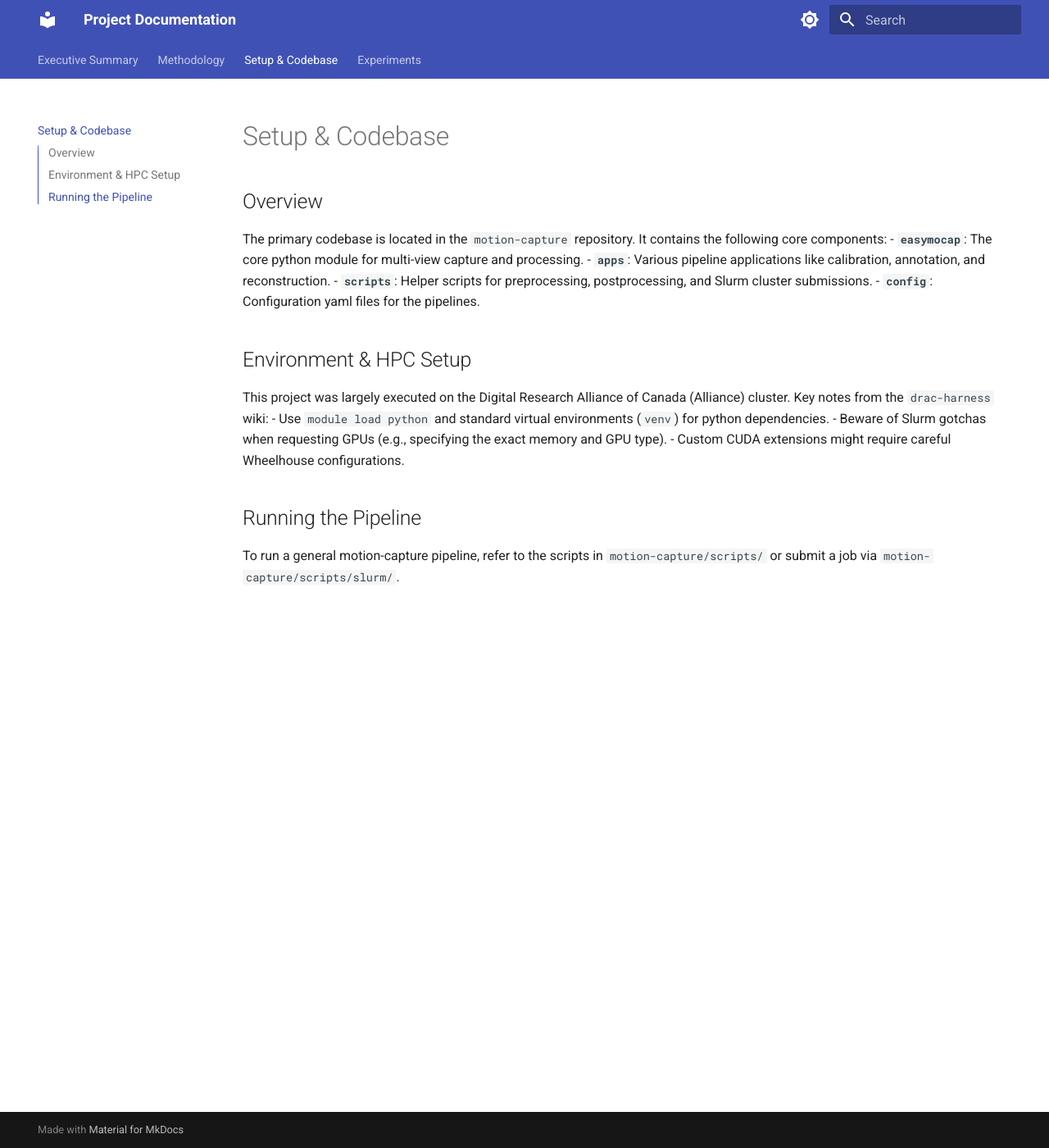
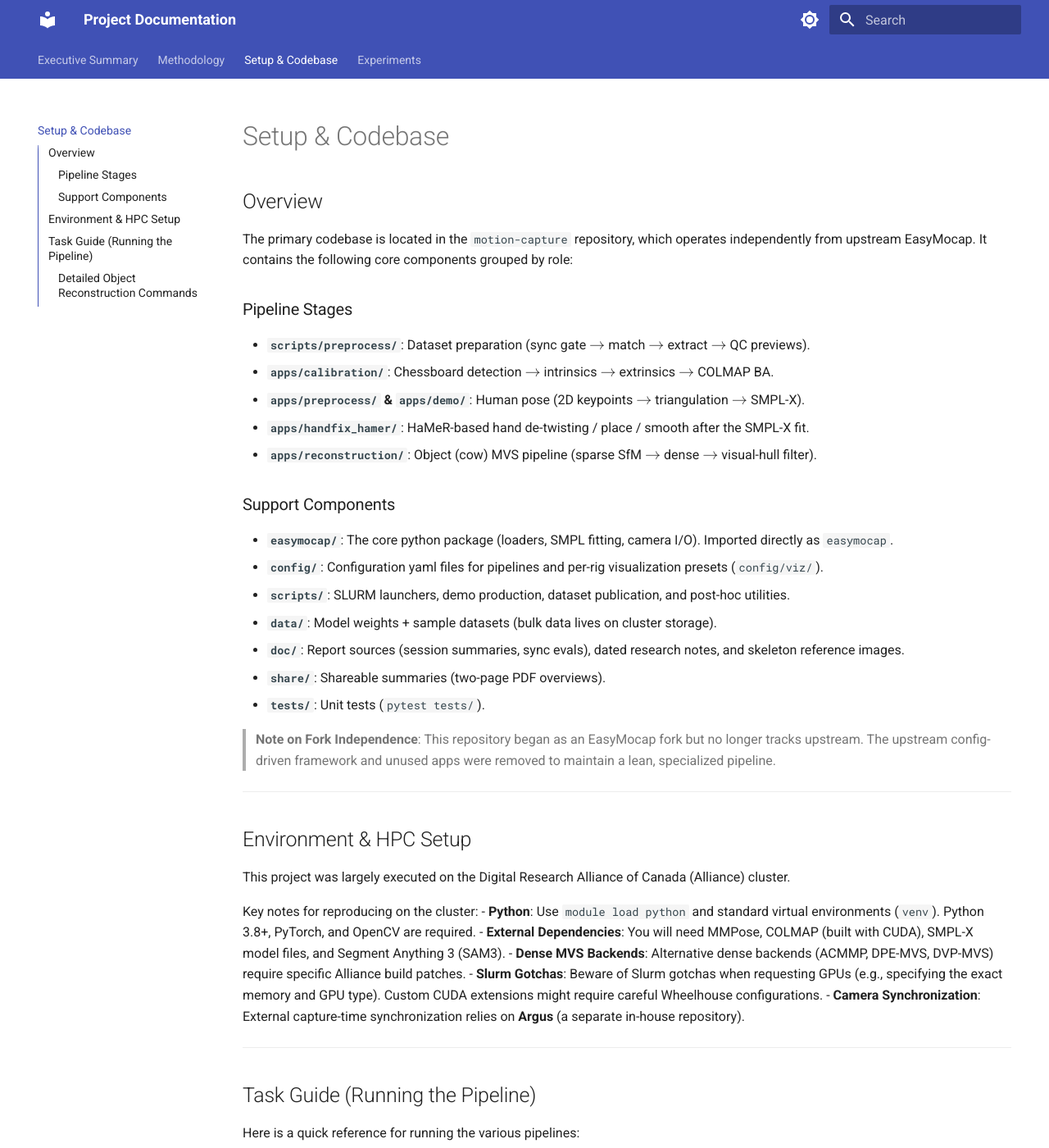
Before and after one commit to AntonioNvs/ablation-cow-motion-capture, an MkDocs documentation site: the page built from docs/setup_and_codebase.md, in a window 1280 px wide and 1400 px high. Shown: the whole window at 82% size. Built offline with MkDocs 1.6.1 and Material for MkDocs 9.7.7, drawn with Linux system fonts in a browser that asks for light colours; some of the changed text lies outside the part shown.

Commit message:
Comprehensive setup and codebase rewrite

````diff
--- a/docs/setup_and_codebase.md
+++ b/docs/setup_and_codebase.md
@@ -1,18 +1,69 @@
 # Setup & Codebase
 
 ## Overview
-The primary codebase is located in the `motion-capture` repository. It contains the following core components:
-- **`easymocap`**: The core python module for multi-view capture and processing.
-- **`apps`**: Various pipeline applications like calibration, annotation, and reconstruction.
-- **`scripts`**: Helper scripts for preprocessing, postprocessing, and Slurm cluster submissions.
-- **`config`**: Configuration yaml files for the pipelines.
+The primary codebase is located in the `motion-capture` repository, which operates independently from upstream EasyMocap. It contains the following core components grouped by role:
+
+### Pipeline Stages
+- **`scripts/preprocess/`**: Dataset preparation (sync gate $\rightarrow$ match $\rightarrow$ extract $\rightarrow$ QC previews).
+- **`apps/calibration/`**: Chessboard detection $\rightarrow$ intrinsics $\rightarrow$ extrinsics $\rightarrow$ COLMAP BA.
+- **`apps/preprocess/` & `apps/demo/`**: Human pose (2D keypoints $\rightarrow$ triangulation $\rightarrow$ SMPL-X).
+- **`apps/handfix_hamer/`**: HaMeR-based hand de-twisting / place / smooth after the SMPL-X fit.
+- **`apps/reconstruction/`**: Object (cow) MVS pipeline (sparse SfM $\rightarrow$ dense $\rightarrow$ visual-hull filter).
+
+### Support Components
+- **`easymocap/`**: The core python package (loaders, SMPL fitting, camera I/O). Imported directly as `easymocap`.
+- **`config/`**: Configuration yaml files for pipelines and per-rig visualization presets (`config/viz/`).
+- **`scripts/`**: SLURM launchers, demo production, dataset publication, and post-hoc utilities.
+- **`data/`**: Model weights + sample datasets (bulk data lives on cluster storage).
+- **`doc/`**: Report sources (session summaries, sync evals), dated research notes, and skeleton reference images.
+- **`share/`**: Shareable summaries (two-page PDF overviews).
+- **`tests/`**: Unit tests (`pytest tests/`).
+
+> **Note on Fork Independence**: This repository began as an EasyMocap fork but no longer tracks upstream. The upstream config-driven framework and unused apps were removed to maintain a lean, specialized pipeline.
+
+---
 
 ## Environment & HPC Setup
 This project was largely executed on the Digital Research Alliance of Canada (Alliance) cluster.
-Key notes from the `drac-harness` wiki:
-- Use `module load python` and standard virtual environments (`venv`) for python dependencies.
-- Beware of Slurm gotchas when requesting GPUs (e.g., specifying the exact memory and GPU type).
-- Custom CUDA extensions might require careful Wheelhouse configurations.
 
-## Running the Pipeline
-To run a general motion-capture pipeline, refer to the scripts in `motion-capture/scripts/` or submit a job via `motion-capture/scripts/slurm/`.
+Key notes for reproducing on the cluster:
+- **Python**: Use `module load python` and standard virtual environments (`venv`). Python 3.8+, PyTorch, and OpenCV are required.
+- **External Dependencies**: You will need MMPose, COLMAP (built with CUDA), SMPL-X model files, and Segment Anything 3 (SAM3).
+- **Dense MVS Backends**: Alternative dense backends (ACMMP, DPE-MVS, DVP-MVS) require specific Alliance build patches.
+- **Slurm Gotchas**: Beware of Slurm gotchas when requesting GPUs (e.g., specifying the exact memory and GPU type). Custom CUDA extensions might require careful Wheelhouse configurations.
+- **Camera Synchronization**: External capture-time synchronization relies on **Argus** (a separate in-house repository).
+
+---
+
+## Task Guide (Running the Pipeline)
+
+Here is a quick reference for running the various pipelines:
+
+| Task | Entry Script / Path |
+|---|---|
+| **Preprocess new capture session** | `run_sync_pipeline.py <raw> --threshold 16ms` |
+| **Camera Calibration** | `detect_calibration_board.py <clip> --mode charuco` |
+| **Reconstruct Cow (Object MVS)** | `preprocess_segment_sam3.py <obj> --frames a:b:s` |
+| **Fit Human Pose (SMPL-X)** | `extract_keypoints.py <data> --mode mmpose` |
+| **Fix Twisted SMPL-X Hands** | See extract $\rightarrow$ fuse $\rightarrow$ place $\rightarrow$ smooth flow in `apps/handfix_hamer/` |
+| **Render 3D Results** | `export_scene_ply` $\rightarrow$ headless Blender |
+| **Produce Demo Videos** | `launch_cow_1_demo.sh` in `scripts/slurm/demo_production/` |
+| **Publish Dataset** | `build_deliverable.sh` in `scripts/publish/dataset/` |
+
+### Detailed Object Reconstruction Commands
+Canonical commands for the cow reconstruction pipeline:
+
+```bash
+# 1. Foreground masks
+python apps/reconstruction/preprocess_segment_sam3.py <obj_path> --frames 0:1426:5
+
+# 2. Per-frame MVS (SLURM array)
+./scripts/slurm/launch_4d_array.sh <obj_path> 0:1426:5
+
+# 3. Visual-hull post-filter
+python -m apps.reconstruction.tools.visual_hull_filter_pcd \
+    <fused.ply> <fused_filtered.ply> \
+    --sparse <stage_a>/work/frame_X/sparse/0 --masks <dataset>/masks \
+    --frame <frame_id> --erode 8 --min-cams 9
+```
+*(Resource sizing: ~10–15 min per frame on an H100 MIG 3g.40gb node for the 11-camera 4K cow rig).*
````
